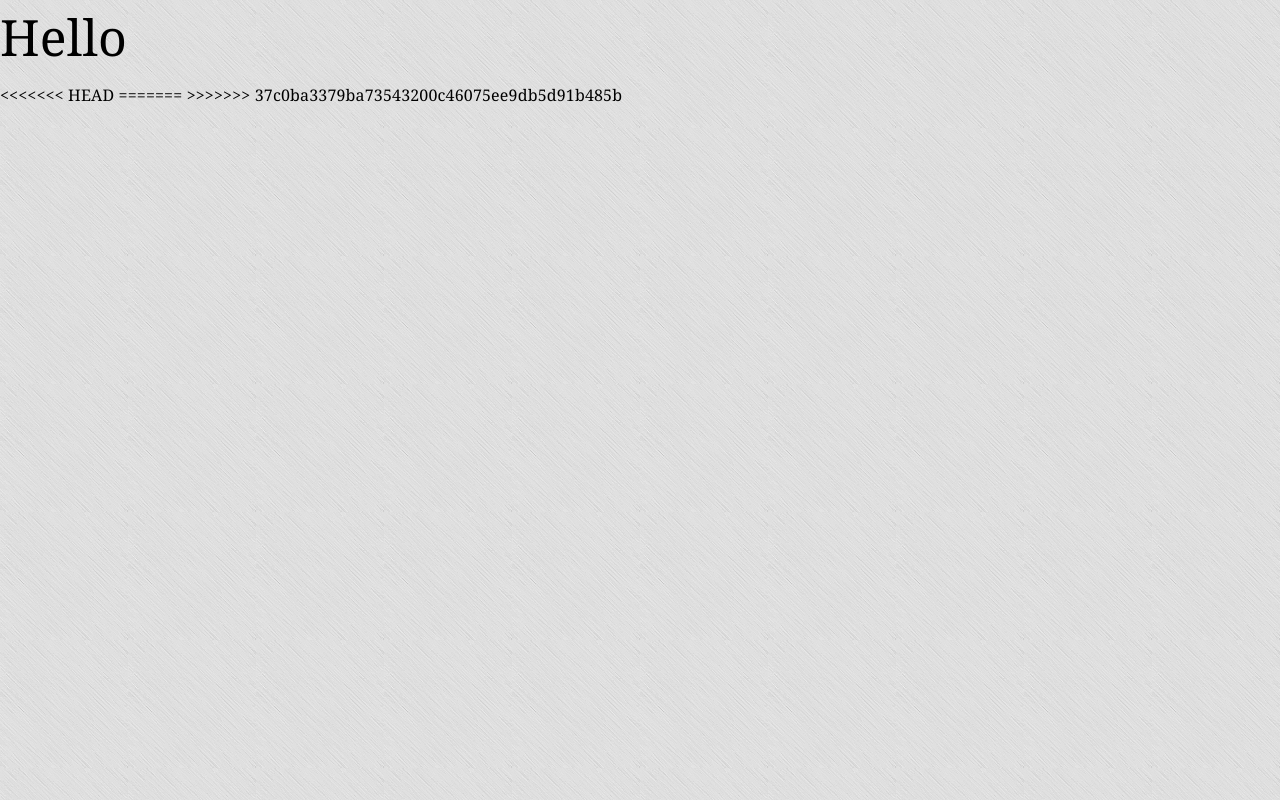
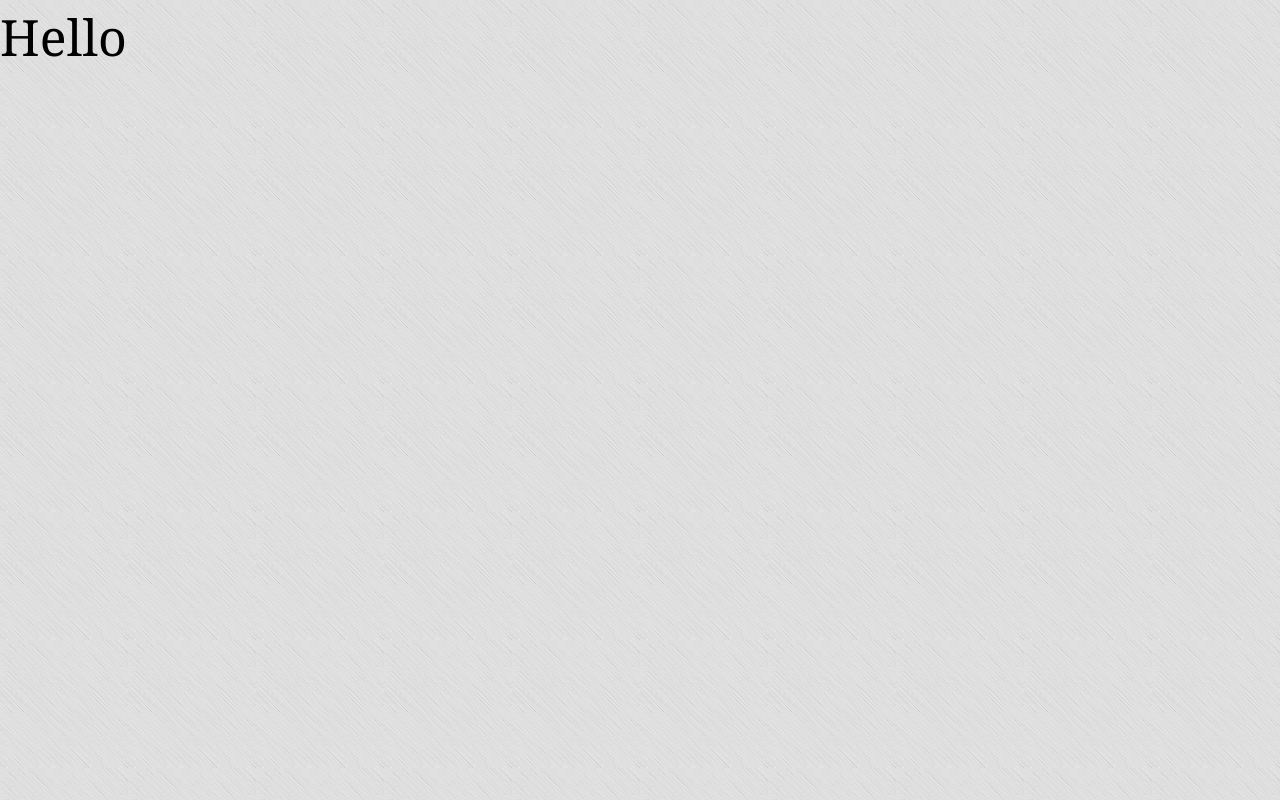
Before and after one commit to RobinL/astar, a plain HTML site: page index.html in a window 1280 px wide. Drawn offline with Linux system fonts and the light colour scheme.

Commit message:
added comment

```diff
--- a/index.html
+++ b/index.html
@@ -19,10 +19,7 @@
 
 <script src="scripts/namespace.js"></script>
 <script src="scripts/functionalutils.js"></script>
-<<<<<<< HEAD
 <script src="scripts/binaryheap.js"></script>
-=======
->>>>>>> 37c0ba3379ba73543200c46075ee9db5d91b485b
 <script src="scripts/main.js"></script>
 
 </body>
--- a/scripts/binaryheap.js
+++ b/scripts/binaryheap.js
@@ -1,3 +1,5 @@
+//Taken from eloquent javascript
+
 MYAPP.util.BinaryHeap = function BinaryHeap(scoreFunction){
   this.content = [];
   this.scoreFunction = scoreFunction;
```
